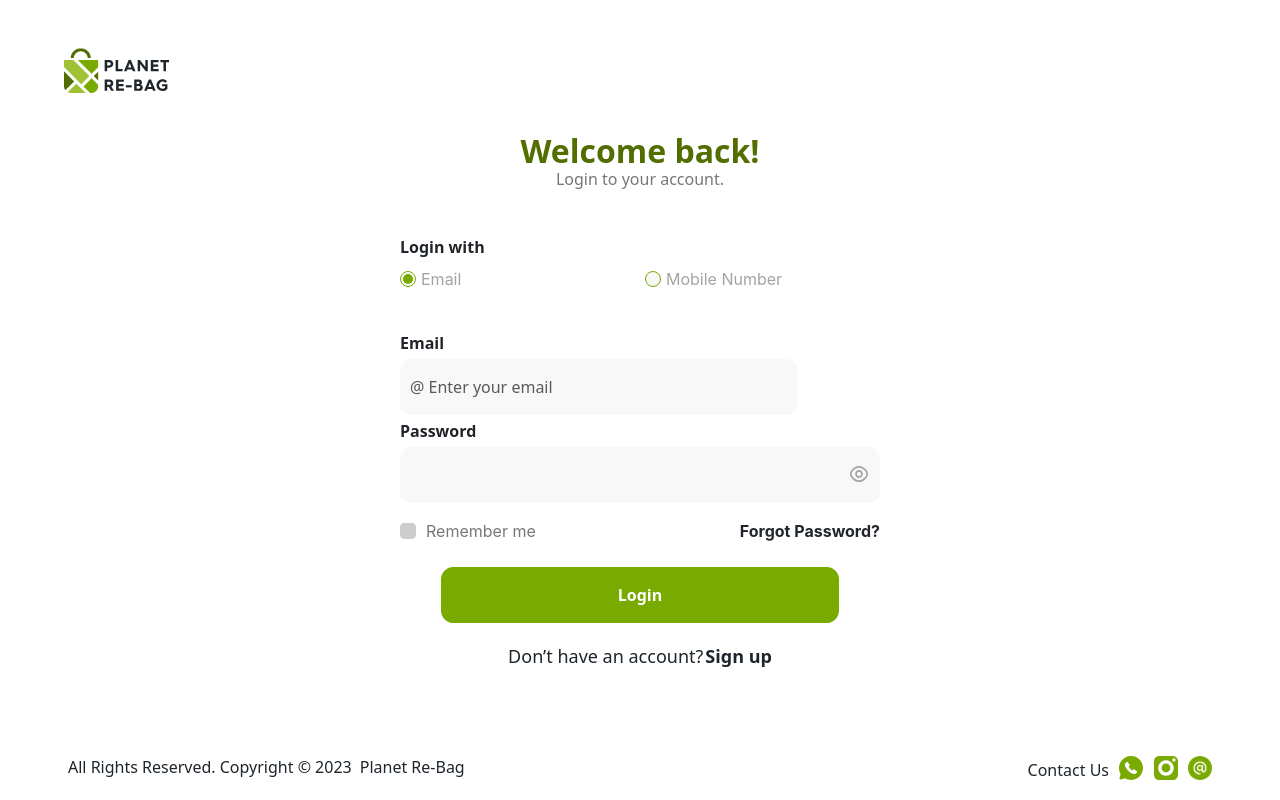
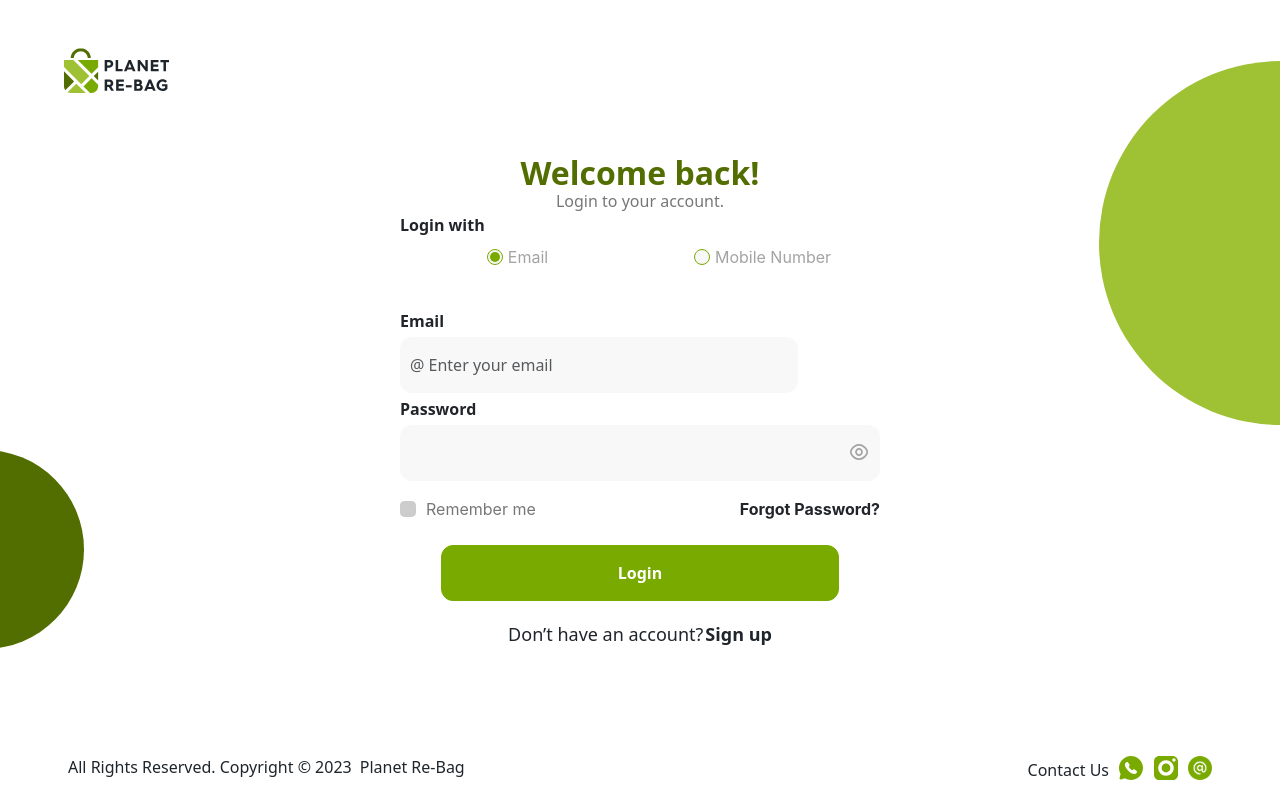
Before and after one commit to bilal060/planet-rebag, a React (Create React App) app: page /login in a window 1280 px wide. Built offline with nearby package versions, Linux system fonts and the light colour scheme.

Commit message:
fix login page

```diff
--- a/src/assets/css/auth.css
+++ b/src/assets/css/auth.css
@@ -347,6 +347,8 @@ body {
 .email-radio-btn {
   flex: 1 2;
   box-sizing: border-box;
+  display: flex;
+  justify-content: center;
 }
 
 .radio-btn {
--- a/src/components/auth/Login.js
+++ b/src/components/auth/Login.js
@@ -1,10 +1,10 @@
 import React, { useState } from "react";
+import AuthFooter from "../../components/auth_footer/AuthFooter";
 import "../../assets/css/auth.css";
-import Logo from "../../assets/images/Logo.svg";
-import AuthFooter from "../../components/auth_footer/AuthFooter";
 import EyeIcon from "../../assets/images/EyeIcon";
 import EyeiconClose from "../../assets/images/EyeiconClose";
 import { useNavigate } from "react-router-dom";
+import Logo from "../../assets/images/Logo.svg";
 
 const Login = () => {
   const [password, setPassword] = useState("");
@@ -22,6 +22,7 @@ const Login = () => {
   const handleLoginOptionChange = (option) => {
     setSelectedLoginOption(option);
   };
+
   const navigate = useNavigate();
 
   const direct = () => {
@@ -31,13 +32,14 @@ const Login = () => {
   return (
     <>
       <div className="login-container">
-        <div className="login-sub text-center">
-          <img src={Logo} alt="" className="logo-container logo" />
+        <div className="login-sub text-center flex-column">
+          <img src={Logo} alt="" className="d-sm-none d-block mt-5 pt-5" />
+
           <h3 className="font-32 big-text-color">Welcome back!</h3>
           <span className="font-16-400 small-text-color mt-2">
             Login to your account.
           </span>
-          <div className="label-inputs-start mt-5">
+          <div className="label-inputs-start mt-1">
             <label htmlFor="loginOption" className="font-16">
               Login with
             </label>
@@ -70,6 +72,7 @@ const Login = () => {
               </label>
             </div>
           </div>
+
           {selectedLoginOption === "email" && (
             <form className="email-login">
               <div className="form-group mt-5"></div>
@@ -242,6 +245,7 @@ const Login = () => {
           )}
         </div>
       </div>
+
       <AuthFooter />
     </>
   );
--- a/src/pages/Login.js
+++ b/src/pages/Login.js
@@ -1,6 +1,7 @@
 import React from "react";
 import "../assets/css/auth.css";
 import Login from "../components/auth/Login";
+import withAuthLayout from "../layout/AuthLayout";
 
 const LoginPage = () => {
   return (
@@ -10,4 +11,4 @@ const LoginPage = () => {
   );
 };
 
-export default LoginPage;
+export default withAuthLayout(LoginPage);
```
